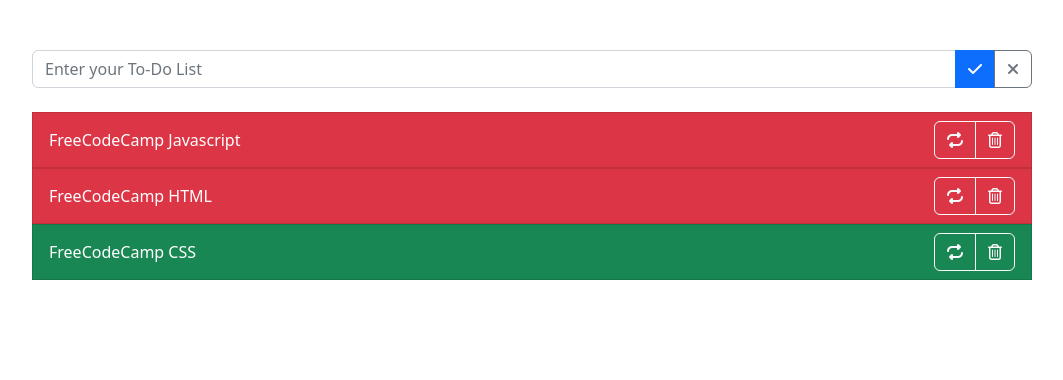
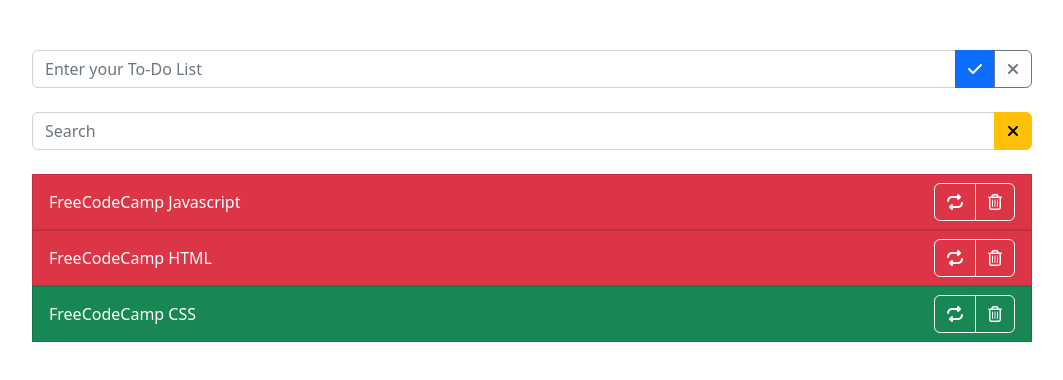
Before and after one commit to conicuznhm/ReactWorkshop, a React (Create React App) app: page / in a window 1280 px wide. Shown: the top 380 px of the page, without its empty margins (108-1171 px from the left). Built offline with nearby package versions, Linux system fonts and the light colour scheme.

Commit message:
update: done <SearchForm />, need to check bug of [completed] toggle while searching

```diff
--- a/src/App.js
+++ b/src/App.js
@@ -3,6 +3,7 @@
 import { v4 as uuidv4 } from 'uuid';
 import InputToDo from './component/InputToDo';
 import ListItems from './component/ListItems';
+import SearchForm from './component/SearchForm';
 
 function App() {
   // defaul data
@@ -14,13 +15,20 @@
 
   // state declaration
   const [items, setItems] = useState(DefaultItems);     // for database
+  const [showItems, setShowItems] = useState(items);     // for database
+
+  // to update both state together
+  const setAllState = (value) => {
+    setItems(value);
+    setShowItems(value);
+  }
 
   // -----------------------------
   // --    for <InputToDo />    --
   // -----------------------------
   const handleAddItem = (title) => {
     const nItem = { id: uuidv4(), title, completed: false }   // tile: tile === tile (short hand)
-    setItems([nItem, ...items]);
+    setAllState([nItem, ...items]);
   }
   // --------------------------------------------------------------------------------------------
 
@@ -30,27 +38,36 @@
   // display mode ---- action when click 'Delete' button
   const handleDelteItem = idToDelete => {
     const newItems = items.filter(item => item.id !== idToDelete);
-    setItems(newItems);
+    setAllState(newItems);
   }
   // edit mode --- action when click 'Done' or 'Change' button
   const handleUpdateItem = (id, updateValue) => {
     const idx = items.findIndex(item => item.id === id);
     const tempArr = [...items];                                       // clone [items] array
-    // const newObj = Object.assign({}, tempArr[idx], updateValue)       // create new object with 'editItem'
-    // tempArr.splice(idx, 1, newObj);                                   // substitute tempArr[idxToUpdate] with {newObj}
-    tempArr[idx] = {...tempArr[idx], ...updateValue}                  // merge object, the right one will replace if have same key
-    setItems(tempArr);                                                // update [items] with [tempArr]
+    tempArr[idx] = {...tempArr[idx], ...updateValue};                 // merge object, the right one will replace if have same key
+    setAllState(tempArr);                                                // update [items] with [tempArr]
+  }
+  // --------------------------------------------------------------------------------------------
+
+  // ------------------------------
+  // --    for <SearchForm />    --
+  // ------------------------------
+  const handleSearchItem = search => {
+    const searchItems = items.filter(item => item.title.toLowerCase().includes(search.toLowerCase()));
+    setShowItems(searchItems);
   }
   // --------------------------------------------------------------------------------------------
 
   return (
     <div className='container' style={{ width: '80%', margin: '50px auto' }}>
       <InputToDo handleAddItem={handleAddItem} />
+      <br />
+      <SearchForm onChange={handleSearchItem}/>
 
       <br />
 
       <ListItems
-        items={items}
+        items={showItems}
         onClickDelete={handleDelteItem}
         onClickUpdateItem={handleUpdateItem}
       />
--- a/src/component/InputToDo.js
+++ b/src/component/InputToDo.js
@@ -1,5 +1,4 @@
 import { useState } from 'react';
-import { v4 as uuidv4 } from 'uuid';
 import validator from 'validator';
 
 const InputToDo = ({ handleAddItem }) => {
--- /dev/null
+++ b/src/component/SearchForm.js
@@ -0,0 +1,32 @@
+import { useState } from "react";
+
+const SearchForm = ({onChange}) => {
+    const [search, setSearch] = useState('');
+
+    const handleChange = (e) => {
+        const currentSearch = e.target.value.trim();
+        onChange(currentSearch);
+        setSearch(e.target.value);
+    }
+
+    const handleCancel = () => {
+        onChange('');
+        setSearch('');
+    }
+
+    return (
+        <div className="input-group">
+            <input
+                className={`form-control`}
+                value={search} onChange={handleChange}
+                placeholder='Search'
+            />
+
+            <button className="btn btn-warning" onClick={handleCancel}>
+                <i className="fa-solid fa-xmark" />
+            </button>
+        </div>
+    );
+}
+
+export default SearchForm;
```
